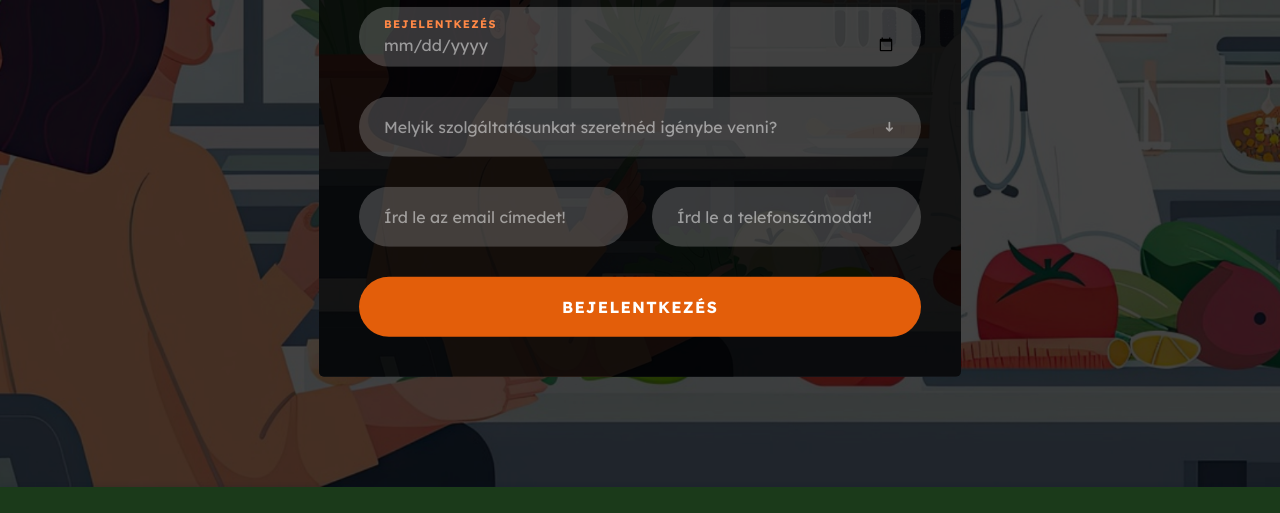
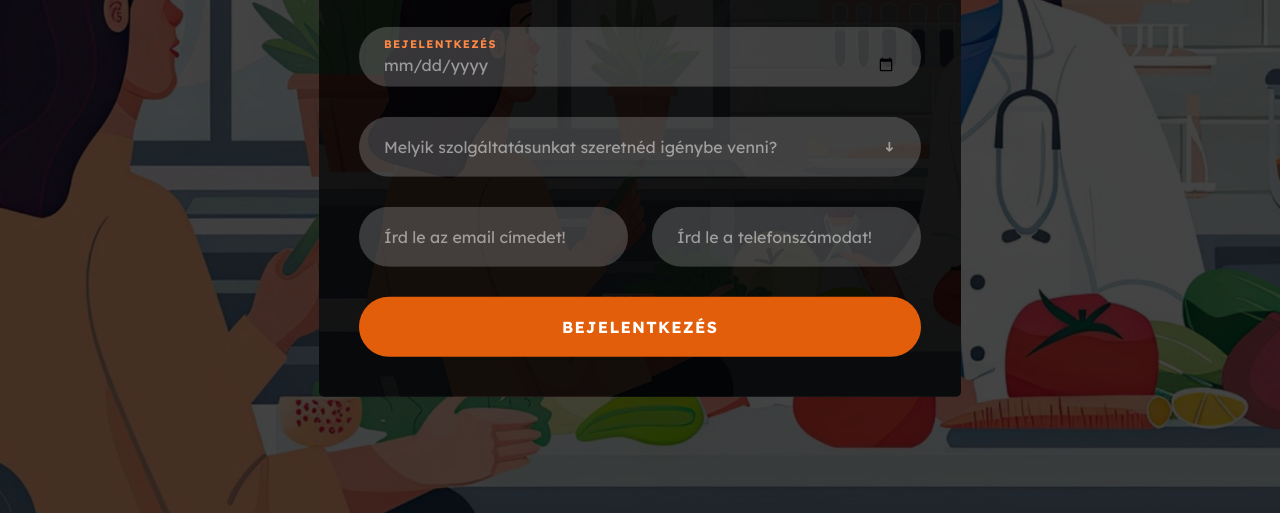
Before and after one commit to kalladzsino/Taplalkozasi-tanacsadas, a plain HTML site: page idopontfoglalas.html in a window 1280 px wide. Shown: the part 431-944 px from the top of the page. Drawn offline with nearby package versions, Linux system fonts and the light colour scheme; a web font is replaced by a local one.

Commit message:
idopontfoglalas update (probalkozas)

```diff
--- a/css/style.css
+++ b/css/style.css
@@ -594,7 +594,8 @@ i{
 }
 
 .section {
-  margin-top: 30px;
+  margin-top: 50px;
+  margin-bottom: 50px;
   position: relative;
   height: 100vh;
   font-family: "Lexend";
--- a/idopontfoglalas.html
+++ b/idopontfoglalas.html
@@ -89,6 +89,7 @@
 
 <div class="container-fluid hatter">
     <div class="row">
+      <div class="col-12">
           <div id="booking" class="section">
         <div class="section-center">
         <div class="container">
@@ -154,7 +155,7 @@
         </div>
         </div>
         </div>
-            </div>
+    </div>        </div>
 </div>
 
 
```
